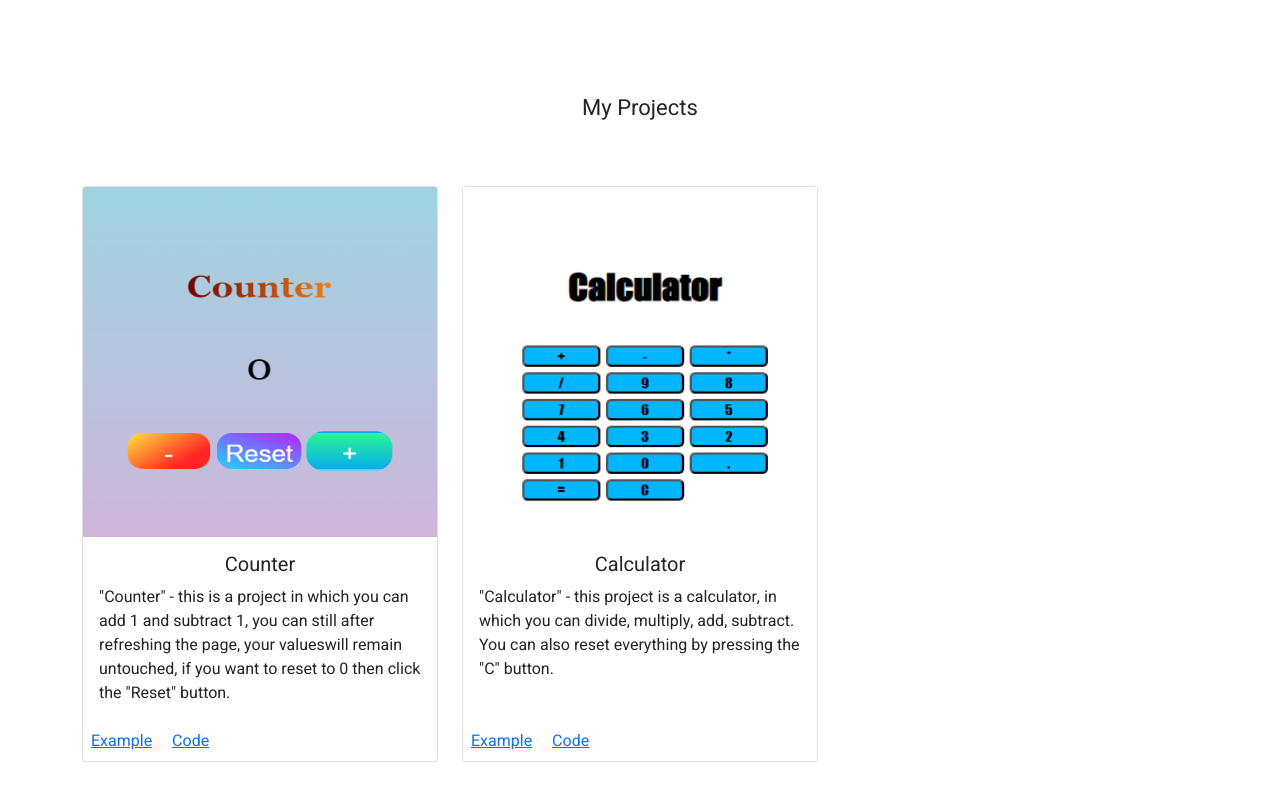
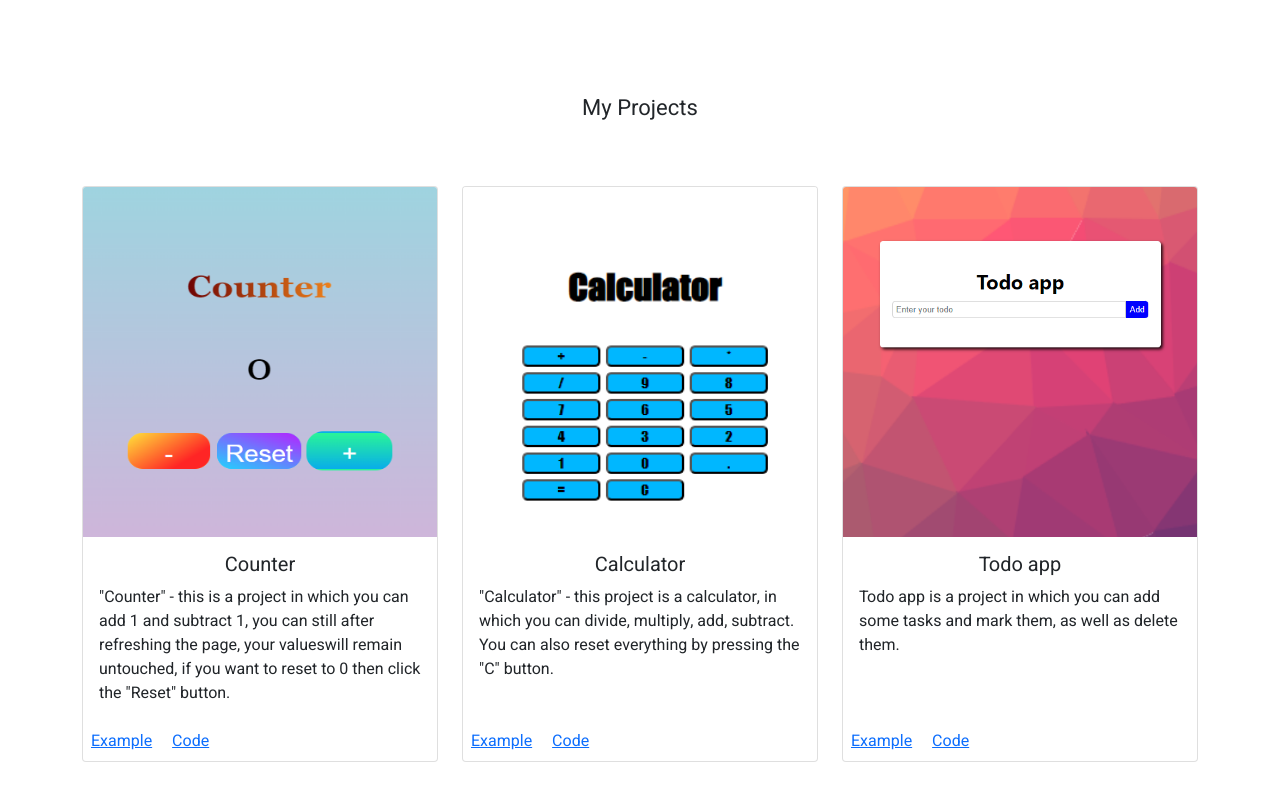
Before and after one commit to BeAsT436/portfolio, a plain HTML site: page index.html in a window 1280 px wide. Shown: the part 896-1696 px from the top of the page. Drawn offline with nearby package versions, Linux system fonts and the light colour scheme.

Commit message:
add todo app

```diff
--- a/index.html
+++ b/index.html
@@ -78,7 +78,7 @@
         <!-- first project -->
         <div class="col-lg-4 col-md-6 mb-4">
           <div class="card h-100">
-            <img class="card-img-top" src="./images/counter.png" />
+            <img class="card-img-top" src="./images/counter.png"/>
             <div class="card-body">
               <h5 class="card-title text-center">Counter</h5>
               <p class="card-text">
@@ -89,8 +89,18 @@
               </p>
             </div>
             <div class="mt-auto p-2">
-              <a target="_blank" href="https://beast436.github.io/counter/" class="card-link">Example</a>
-              <a target="_blank" href="https://github.com/BeAsT436/counter" class="card-link">Code</a>
+              <a
+                target="_blank"
+                href="https://beast436.github.io/counter/"
+                class="card-link"
+                >Example</a
+              >
+              <a
+                target="_blank"
+                href="https://github.com/BeAsT436/counter"
+                class="card-link"
+                >Code</a
+              >
             </div>
           </div>
         </div>
@@ -98,7 +108,7 @@
         <!-- second project -->
         <div class="col-lg-4 col-md-6 mb-4">
           <div class="card h-100">
-            <img class="card-img-top" src="./images/calculator.png" />
+            <img class="card-img-top" src="./images/calculator.png"/>
             <div class="card-body">
               <h5 class="card-title text-center">Calculator</h5>
               <p class="card-text">
@@ -108,12 +118,50 @@
               </p>
             </div>
             <div class="mt-auto p-2">
-              <a target="_blank" href="https://beast436.github.io/calculator/" class="card-link">Example</a>
-              <a target="_blank" href="https://github.com/BeAsT436/calculator" class="card-link">Code</a>
+              <a
+                target="_blank"
+                href="https://beast436.github.io/calculator/"
+                class="card-link"
+                >Example</a
+              >
+              <a
+                target="_blank"
+                href="https://github.com/BeAsT436/calculator"
+                class="card-link"
+                >Code</a
+              >
             </div>
           </div>
         </div>
         <!-- end second project -->
+        <!-- third project -->
+        <div class="col-lg-4 col-md-6 mb-4">
+          <div class="card h-100">
+            <img class="card-img-top" src="./images/TodoApp.png"/>
+            <div class="card-body">
+              <h5 class="card-title text-center">Todo app</h5>
+              <p class="card-text">
+                Todo app is a project in which you can add some tasks and mark
+                them, as well as delete them.
+              </p>
+            </div>
+            <div class="mt-auto p-2">
+              <a
+                target="_blank"
+                href="https://beast436.github.io/Todo/"
+                class="card-link"
+                >Example</a
+              >
+              <a
+                target="_blank"
+                href="https://github.com/BeAsT436/Todo"
+                class="card-link"
+                >Code</a
+              >
+            </div>
+          </div>
+        </div>
+        <!-- end third project -->
       </div>
     </section>
     <!-- end projects -->
```
Also changed, not shown: images/TodoApp.png (added).
